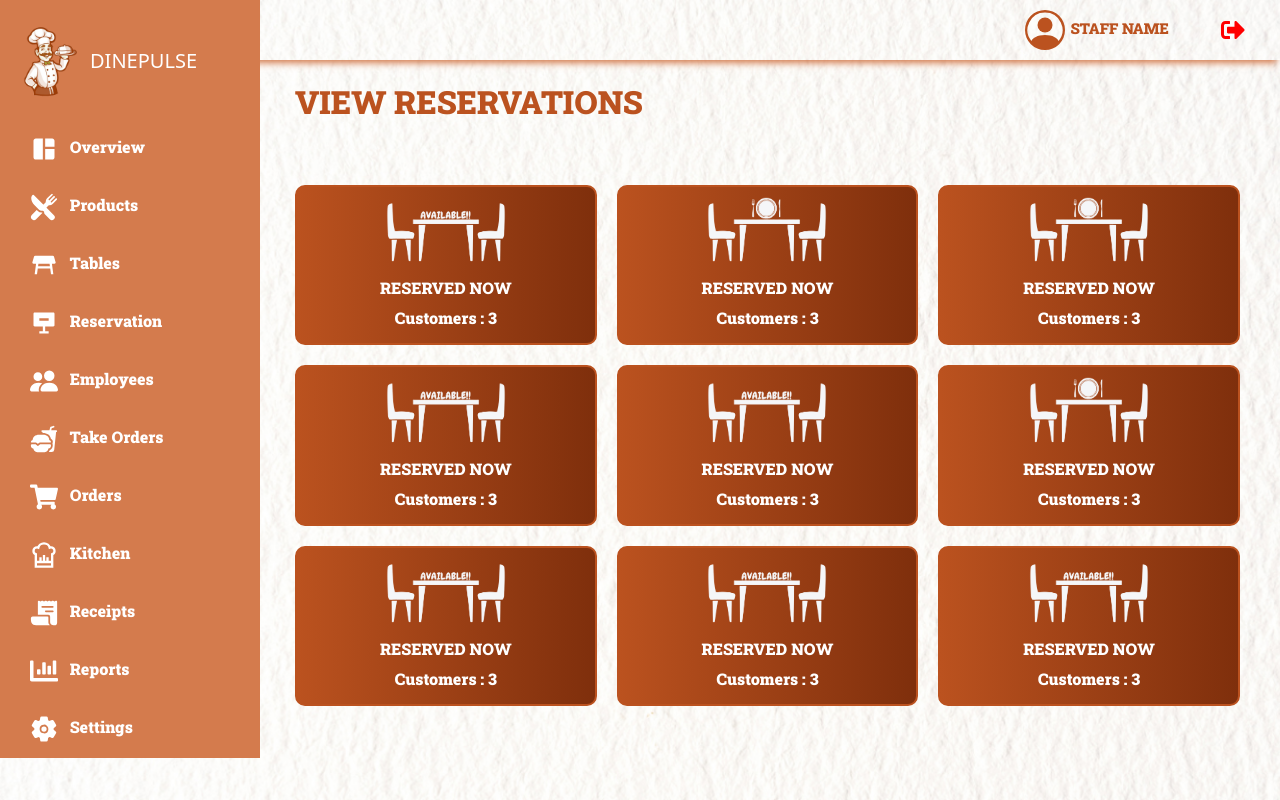
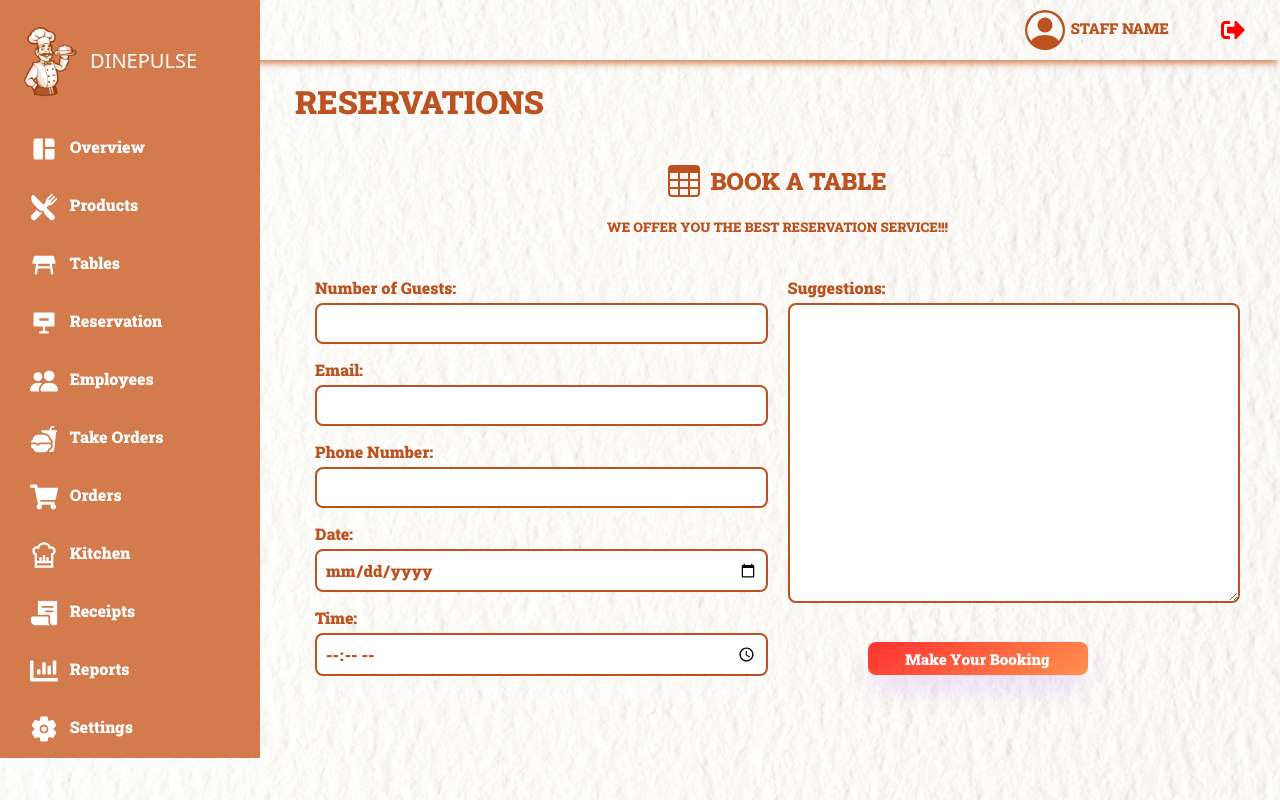
Before and after one commit to NibinByteCode/DinePulse, a React (Create React App) app in the folder DinePulse_Admin/: page /reservations in a window 1280 px wide. Built offline with nearby package versions, Linux system fonts and the light colour scheme; a web font is replaced by a local one.

Commit message:
Modify Reservation Functionality

```diff
--- a/DinePulse_Admin/src/components/css/AdminDashboardStyles.css
+++ b/DinePulse_Admin/src/components/css/AdminDashboardStyles.css
@@ -1091,9 +1091,12 @@ body {
 .add-table-number,
 .add-table-capacity,
 .add-tablestatus,
-.add-device-name,
-.add-device-imei,
-.add-devicestatus,
+.add-device-id,
+.add-device-username,
+.add-device-password,
+.add-device-token,
+.add-user-id,
+/*.add-devicestatus,*/
 .add-employee-name,
 .add-employee-type,
 .add-employee-status,
@@ -1144,9 +1147,12 @@ body {
 .add-table-number,
 .add-table-capacity,
 .add-tablestatus,
-.add-device-name,
-.add-device-imei,
-.add-devicestatus,
+.add-device-id,
+.add-device-username,
+.add-device-password,
+.add-device-token,
+.add-user-id,
+/*.add-devicestatus,*/
 .add-employee-name,
 .add-employee-type,
 .add-employee-status,
@@ -1166,9 +1172,12 @@ body {
 .add-table-number p,
 .add-table-capacity p,
 .add-tablestatus p,
-.add-device-name p,
-.add-device-imei p,
-.add-devicestatus p,
+.add-device-id p,
+.add-device-username p,
+.add-device-password p,
+.add-device-token p,
+.add-user-id p,
+/*.add-devicestatus p,*/
 .add-employee-name p,
 .add-employee-type p,
 .add-employee-status p,
@@ -1187,9 +1196,12 @@ body {
 .add-table-number input,
 .add-table-capacity input,
 .add-tablestatus select,
-.add-device-name input,
-.add-device-imei input,
-.add-devicestatus select,
+.add-device-id input,
+.add-device-username input,
+.add-device-password input,
+.add-device-token input,
+.add-user-id select,
+/*.add-devicestatus select,*/
 .add-employee-name input,
 .add-employee-type select,
 .add-employee-status select,
@@ -1531,3 +1543,90 @@ body {
 }
 
 /* Take orders contents css ends === */
+.reservation-form-container {
+  display: flex;
+  justify-content: center;
+  align-items: center;
+  width: 100%;
+  height: 100%;
+  max-width: 1000px; /* Adjust the max-width as needed */
+  margin: 0 auto;
+  padding: 20px;
+  box-sizing: border-box;
+}
+
+.reservation-form {
+  display: flex;
+  justify-content: space-between;
+  width: 100%;
+}
+
+.left-side,
+.right-side {
+  width: 50%; /* Adjust the width as needed */
+}
+
+.left-side label,
+.right-side label {
+  display: block;
+  margin-bottom: 15px;
+  color: #bb521f;
+}
+
+.left-side input,
+.right-side textarea {
+  width: 100%;
+  padding: 8px;
+  margin-top: 5px;
+  border: 2px solid #bb521f;
+  border-radius: 8px;
+  font-size: 16px;
+  color: #bb521f;
+}
+
+.right-side textarea {
+  height: 300px;
+}
+
+.reservation-btn {
+  margin-top: 20px;
+  padding: 10px 20px;
+  width: 220px;
+  height: 33px;
+  padding: 6px;
+  cursor: pointer;
+  font-family: "Roboto Slab", serif;
+  font-size: 15px;
+  color: #fff;
+  background-color: #bb521f;
+  border: none;
+  border-radius: 8px;
+  text-align: center;
+}
+
+.left-side {
+  margin-right: 20px; /* Add spacing between the left and right sides */
+}
+
+.booktable_header, .booktable_subheader {
+  color: #bb521f;
+}
+
+.booktable_subheader h5{
+text-align: center;
+}
+
+.booktable_icon {
+  color: #bb521f;
+}
+
+.booktable_header {
+  display: flex;
+  justify-content: center;
+  align-items: center;
+  gap: 10px; /* Adjust the spacing between the icon and the heading as needed */
+}
+
+.booktable_icon {
+  font-size: 2em; /* Adjust the icon size as needed */
+}
--- a/DinePulse_Admin/src/components/pages/DashboardReservations.jsx
+++ b/DinePulse_Admin/src/components/pages/DashboardReservations.jsx
@@ -1,115 +1,95 @@
-import React from "react";
+import React, { useState } from "react";
 import free_table from "../assets/free_table.png";
 import reserved_table from "../assets/reserved_table.png";
+import { BsTable } from "react-icons/bs";
 
 export const DashboardReservations = () => {
+  const [formData, setFormData] = useState({ guests: '', email: '', phone: '', date: '', time: '', suggestions: '' });
+
+  const handleChange = (e) => {
+    setFormData({
+      ...formData,
+      [e.target.name]: e.target.value
+    });
+  };
+
+  const handleSubmit = (e) => {
+    e.preventDefault();
+    // Handle form submission
+    console.log("Reservation Details:", formData);
+  };
+
   return (
     <main className="main-container">
       <div className="main-title">
-        <h3>VIEW RESERVATIONS</h3>
+        <h3>RESERVATIONS</h3>
       </div>
+      <br /><br />
+      <div className="booktable_header">
+        <BsTable className="booktable_icon"/> <h2> BOOK A TABLE </h2>
+      </div><br />
+      <div className="booktable_subheader"><h5> WE OFFER YOU THE BEST RESERVATION SERVICE!!!</h5></div>
       <br />
-      <br />
-      <div className="table-cards">
-        <div className="tablecard">
-          <div className="table_card_inner">
-            <img
-              src={free_table}
-              alt="Dinepulse logo"
-              className="orders_icon"
-            />
-            <h4>RESERVED NOW</h4>
-            <h4>Customers : 3</h4>
+      <div className="reservation-form-container">
+        <form className="reservation-form" onSubmit={handleSubmit}>
+          <div className="left-side">
+            <label>Number of Guests:
+              <input type="number" name="guests" value={formData.guests} onChange={handleChange} required/>
+            </label>
+            <label>Email:
+              <input type="email" name="email" value={formData.email} onChange={handleChange} required/>
+            </label>
+            <label>Phone Number:
+              <input type="tel" name="phone" value={formData.phone} onChange={handleChange} required />
+            </label>
+            <label>Date:
+              <input type="date" name="date" value={formData.date} onChange={handleChange} required />
+            </label>
+            <label>Time:
+              <input type="time" name="time" value={formData.time} onChange={handleChange} required />
+            </label>
           </div>
+
+          <div className="right-side">
+            <label>Suggestions:
+              <textarea name="suggestions" value={formData.suggestions} onChange={handleChange}></textarea>
+            </label>
+            <button type="submit" className='reservation-btn'>Make Your Booking</button>
           </div>
-        <div className="tablecard">
-          <div className="table_card_inner">
-            <img
-              src={reserved_table}
-              alt="Dinepulse logo"
-              className="orders_icon"
-            />
-            <h4>RESERVED NOW</h4>
-            <h4>Customers : 3</h4>
+
+          {/*<div className='add'>
+                <form className='flex-col' >
+                    <div className='add-table-number flex-col'>
+                        <p>Number of Guests</p>
+                        <input type='number' name="guests" value={formData.guests} onChange={handleChange} required/>
                     </div>
+                    <div className='add-table-capacity flex-col'>
+                        <p>Email</p>
+                        <input type='email' name="email" value={formData.email} onChange={handleChange} required/>
                     </div>
-        <div className="tablecard">
-          <div className="table_card_inner">
-            <img
-              src={reserved_table}
-              alt="Dinepulse logo"
-              className="orders_icon"
-            />
-            <h4>RESERVED NOW</h4>
-            <h4>Customers : 3</h4>
+                    <div className='add-table-capacity flex-col'>
+                        <p>Phone Number</p>
+                        <input type='tel' name="phone" value={formData.phone} onChange={handleChange} required />
                     </div>
+                    <div className='add-table-capacity flex-col'>
+                        <p>Date</p>
+                        <input type='date' name="date" value={formData.date} onChange={handleChange} required  />
                     </div>
-        <div className="tablecard">
-          <div className="table_card_inner">
-            <img
-              src={free_table}
-              alt="Dinepulse logo"
-              className="orders_icon"
-            />
-            <h4>RESERVED NOW</h4>
-            <h4>Customers : 3</h4>
+                    <div className='add-table-capacity flex-col'>
+                        <p>Time</p>
+                        <input type='time' name="time" value={formData.time} onChange={handleChange} required  />
                     </div>
+                    <div className='add-table-capacity flex-col'>
+                        <p>Suggestions</p>
+                        <textarea name="suggestions" value={formData.suggestions} onChange={handleChange}></textarea>
                     </div>
-        <div className="tablecard">
-          <div className="table_card_inner">
-            <img
-              src={free_table}
-              alt="Dinepulse logo"
-              className="orders_icon"
-            />
-            <h4>RESERVED NOW</h4>
-            <h4>Customers : 3</h4>
+                    <div className='table-buttons'>
+                        <button type='submit' className='reservation-btn'>Make Your Booking</button>
                     </div>
-        </div>
-        <div className="tablecard">
-          <div className="table_card_inner">
-            <img
-              src={reserved_table}
-              alt="Dinepulse logo"
-              className="orders_icon"
-            />
-            <h4>RESERVED NOW</h4>
-            <h4>Customers : 3</h4>
-          </div>
-        </div>
-        <div className="tablecard">
-          <div className="table_card_inner">
-            <img
-              src={free_table}
-              alt="Dinepulse logo"
-              className="orders_icon"
-            />
-            <h4>RESERVED NOW</h4>
-            <h4>Customers : 3</h4>
-          </div>
-        </div>
-        <div className="tablecard">
-          <div className="table_card_inner">
-            <img
-              src={free_table}
-              alt="Dinepulse logo"
-              className="orders_icon"
-            />
-            <h4>RESERVED NOW</h4>
-            <h4>Customers : 3</h4>
-          </div>
-        </div>
-        <div className="tablecard">
-          <div className="table_card_inner">
-            <img
-              src={free_table}
-              alt="Dinepulse logo"
-              className="orders_icon"
-            />
-            <h4>RESERVED NOW</h4>
-            <h4>Customers : 3</h4>
-          </div>
-        </div>
+                </form>
+            </div>*/}
+
+        </form>
       </div>
     </main>
   );
```
Also changed, not shown: DinePulse_Admin/src/components/pages/DashboardTables.jsx (+118 -35 lines). Lines whose indentation alone changed are shown as unchanged.
